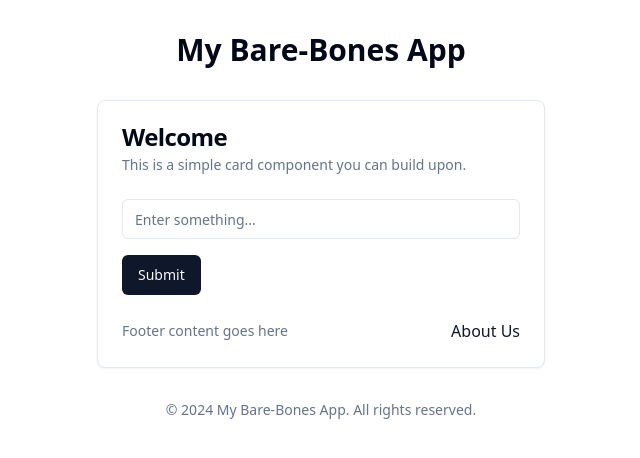
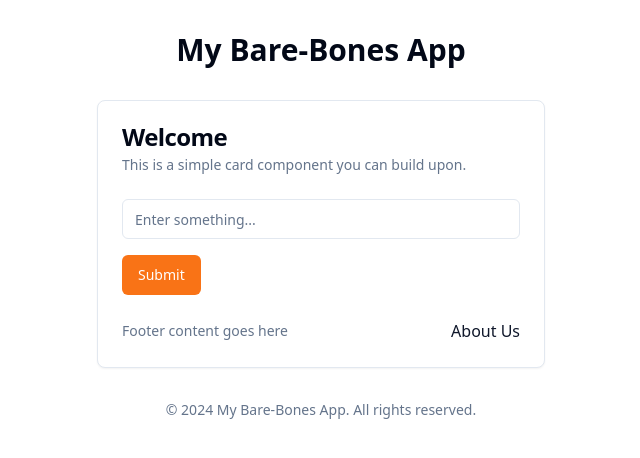
Before and after one commit to GPT-Engineer-App-Dev/expandable-base, a React (Vite) app: page / in a window 1280 px wide. Shown: the top 458 px of the page, without its empty margins (319-959 px from the left). Built offline with nearby package versions, Linux system fonts and the light colour scheme.

Commit message:
GPT Engineer Update

```diff
--- a/src/pages/Index.jsx
+++ b/src/pages/Index.jsx
@@ -33,7 +33,9 @@ const Index = () => {
                 value={inputValue}
                 onChange={(e) => setInputValue(e.target.value)}
               />
-              <Button type="submit">Submit</Button>
+              <Button type="submit" className="bg-orange-500 hover:bg-orange-600 text-white">
+                Submit
+              </Button>
             </form>
           </CardContent>
           <CardFooter className="flex justify-between">
```
